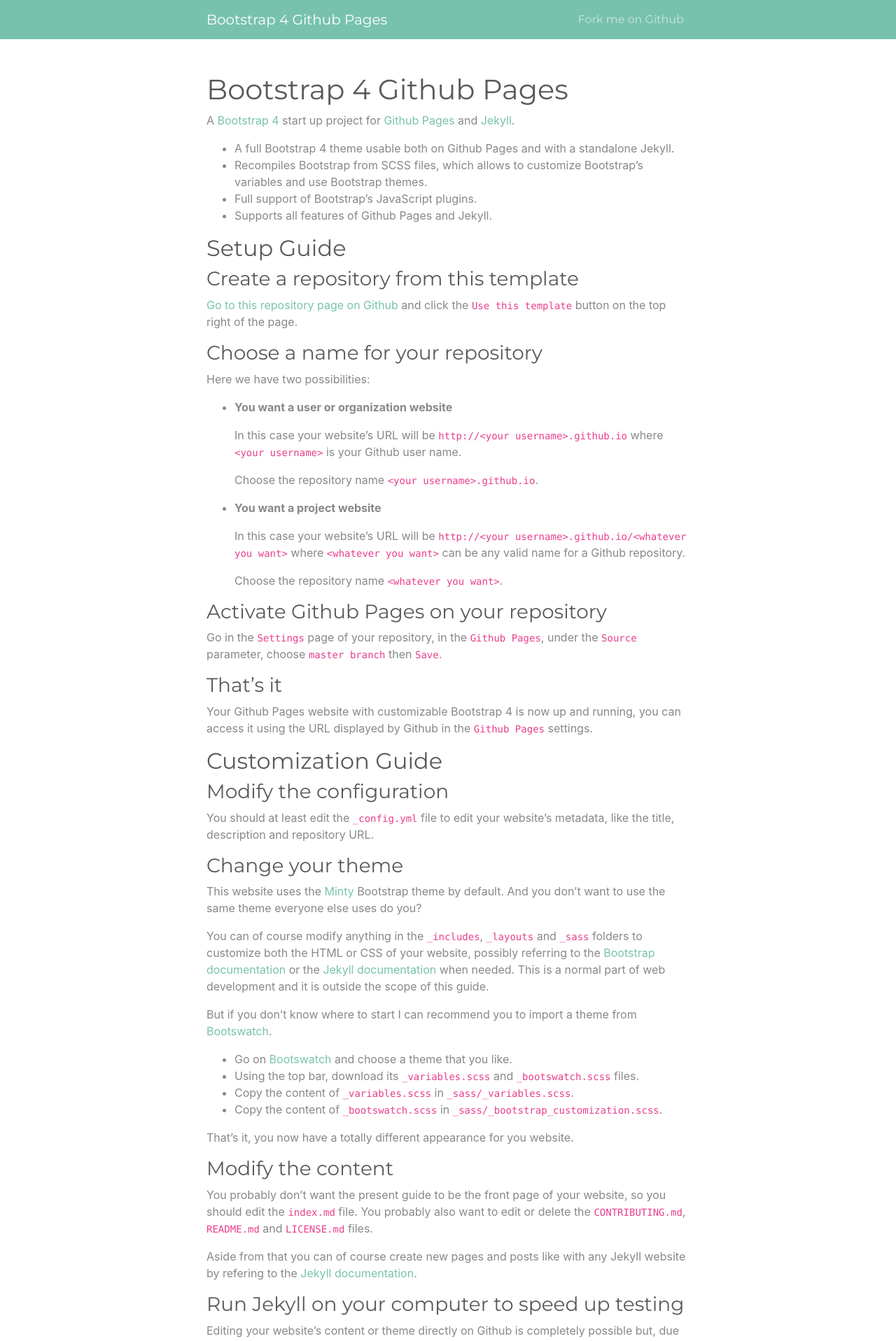
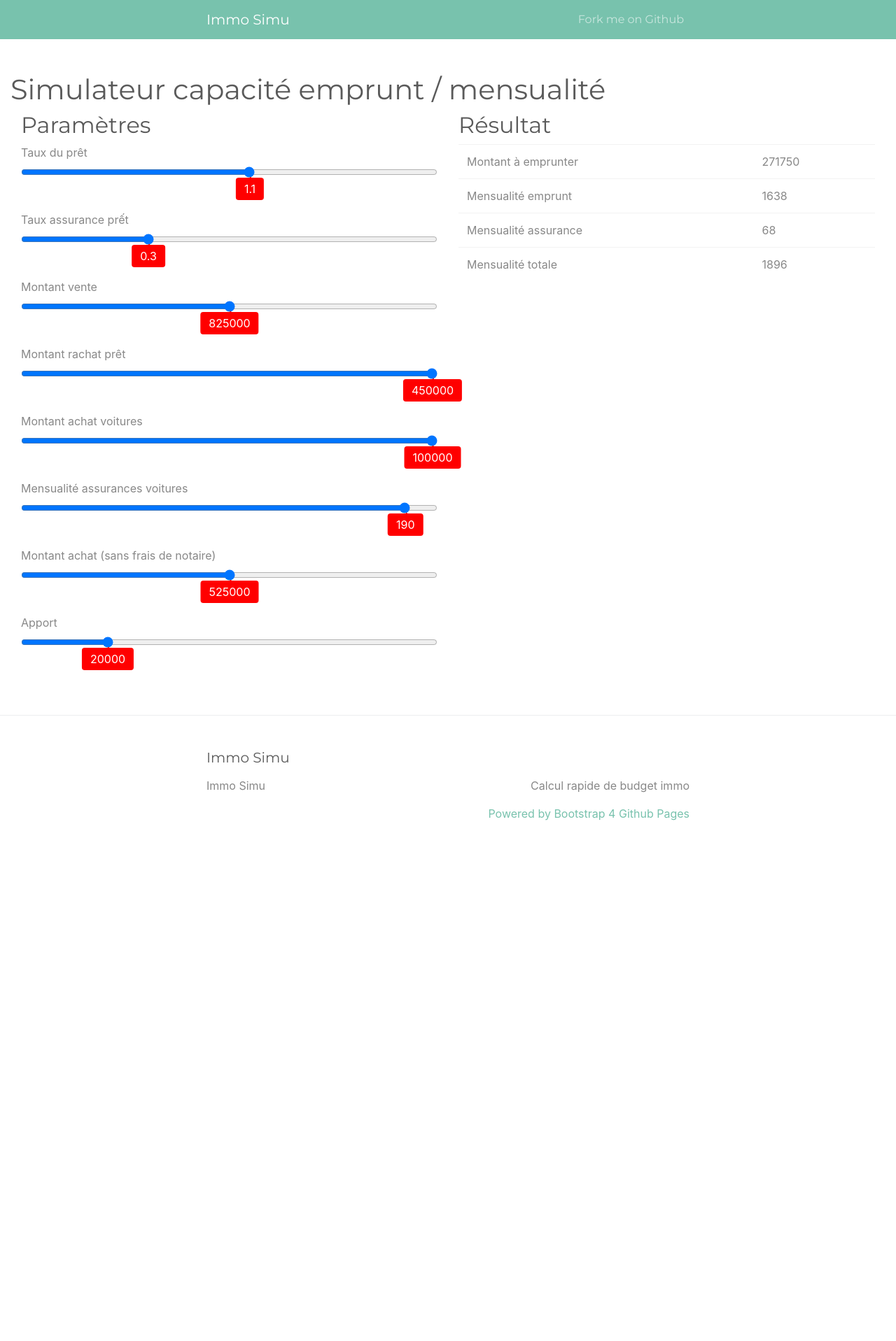
Before and after one commit to BrunoSpy/immosimu, a Jekyll site: the page built from index.md, in a window 1280 px wide. Shown: the top 1917 px of the page at 70% size. Built offline with Jekyll 4.4.1, drawn with Linux system fonts in a browser that asks for light colours; after the commit the page ends 1239 px from its top, so only the background shows below that; some of the changed text lies outside the part shown.

Commit message:
First version

```diff
--- a/_config.yml
+++ b/_config.yml
@@ -13,10 +13,10 @@
 # you will see them accessed via {{ site.title }}, {{ site.email }}, and so on.
 # You can create any custom variable you would like, and they will be accessible
 # in the templates via {{ site.myvariable }}.
-title: Bootstrap 4 Github Pages
+title: Immo Simu
 email: ""
 description: >- # this means to ignore newlines until "baseurl:"
-  A Bootstrap 4 start up project for Jekyll and Github Pages
+  Calcul rapide de budget immo
 #baseurl: "" # the subpath of your site, e.g. /blog
 #url: "" # the base hostname & protocol for your site, e.g. http://example.com
 #twitter_username: jekyllrb
--- a/_includes/head.html
+++ b/_includes/head.html
@@ -4,7 +4,9 @@
   <meta name="viewport" content="width=device-width, initial-scale=1">
   {%- seo -%}
   <link rel="stylesheet" href="{{ "/assets/main.css" | relative_url }}">
+ <link rel="stylesheet" href="{{ "/assets/custom.css" | relative_url }}">
   {%- feed_meta -%}
   <script src="{{ "/assets/javascript/bootstrap/jquery.min.js" | relative_url }}"></script>
   <script src="{{ "/assets/javascript/bootstrap/bootstrap.bundle.min.js" | relative_url }}"></script>
+  <script src="{{ "/assets/javascript/main.js" | relative_url }}"></script>
 </head>
--- a/_layouts/default.html
+++ b/_layouts/default.html
@@ -8,7 +8,7 @@
     {%- include header.html -%}
 
     <div class="py-5">
-      <div class="container page-content">
+      <div class="container-fluid page-content">
           {{ content }}
       </div>
     </div>
--- /dev/null
+++ b/assets/custom.css
@@ -0,0 +1,25 @@
+.range-wrap {
+    position: relative;
+    margin: 0 auto 3rem;
+}
+.range {
+    width: 100%;
+}
+.bubble {
+    background: red;
+    color: white;
+    padding: 4px 12px;
+    position: absolute;
+    border-radius: 4px;
+    left: 50%;
+    transform: translateX(-50%);
+}
+.bubble::after {
+    content: "";
+    position: absolute;
+    width: 2px;
+    height: 2px;
+    background: red;
+    top: -1px;
+    left: 50%;
+}
--- /dev/null
+++ b/assets/javascript/main.js
@@ -0,0 +1,69 @@
+
+$(document).ready(function() {
+
+    //default values
+    $("#formRate").val("1.1");
+    $("#formAssurRate").val("0.3");
+    $("#formAssurVoitures").val("190");
+    $("#formVoitures").val("100000");
+    $("#formRachat").val("450000");
+    $("#formApport").val("20000");
+
+    const allRanges = document.querySelectorAll(".range-wrap");
+    allRanges.forEach(wrap => {
+        const range = wrap.querySelector(".form-control-range");
+        const bubble = wrap.querySelector(".bubble");
+
+        range.addEventListener("input", () => {
+            setBubble(range, bubble);
+            compute();
+        });
+        setBubble(range, bubble);
+        compute();
+    });
+
+    function setBubble(range, bubble) {
+        const val = range.value;
+        const min = range.min ? range.min : 0;
+        const max = range.max ? range.max : 100;
+        const newVal = Number(((val - min) * 100) / (max - min));
+        bubble.innerHTML = val;
+
+        // Sorta magic numbers based on size of the native UI thumb
+        bubble.style.left = `calc(${newVal}% + (${8 - newVal * 0.15}px))`;
+    }
+
+    function compute() {
+            let rate = parseFloat($("#formRate").val());
+            let assurRate = parseFloat($("#formAssurRate").val());
+            let vente = parseFloat($("#formVente").val());
+            let rachat = parseFloat($("#formRachat").val());
+            let voitures = parseFloat($("#formVoitures").val());
+            let assurVoitures = parseFloat($("#formAssurVoitures").val());
+            let achat = parseFloat($("#formAchat").val());
+            let apport = parseFloat($("#formApport").val());
+
+            //frais de notaires : ~7% + 5000 caution et dossier
+            let achatNet = achat * 1.07 + 5000;
+
+            let montantEmprunt = achatNet - (vente - rachat) + voitures - apport;
+
+            let t = rate/100;
+
+            //sur 15 ans
+            let mensualite = (montantEmprunt * t/12)/(1 - Math.pow(1+t/12, -12 * 15));
+
+            let mensualiteAssur = (montantEmprunt * assurRate/100)/12;
+
+            $("#montant").text(montantEmprunt.toFixed(0));
+
+            $("#result").text(mensualite.toFixed(0));
+
+            $("#monthAssur").text(mensualiteAssur.toFixed(0));
+
+            $("#total").text((mensualite+mensualiteAssur+assurVoitures).toFixed(0));
+
+    }
+
+
+});
--- a/index.md
+++ b/index.md
@@ -1,108 +1,73 @@
 ---
 layout: page
-title: Bootstrap 4 Github Pages
+title: Simulateur capacité emprunt / mensualité
 ---
+<div class="container-fluid">
+<div class="row">
+<div class="col">
+<h2>Paramètres</h2>
+<form>
+<div class="form-group range-wrap">
+<label for="formRate">Taux du prêt</label>
+<input type="range" class="form-control-range" id="formRate" min="0" max="2" step="0.1">
+<output class="bubble"></output>
+</div>
 
-A [Bootstrap 4](https://getbootstrap.com/) start up project for [Github Pages](https://pages.github.com/) and [Jekyll](https://jekyllrb.com/).
+<div class="form-group range-wrap">
+<label for="formAssurRate">Taux assurance prết</label>
+<input type="range" class="form-control-range" id="formAssurRate" min="0" max="1" step="0.1">
+<output class="bubble"></output>
+</div>
 
-* A full Bootstrap 4 theme usable both on Github Pages and with a standalone Jekyll.
-* Recompiles Bootstrap from SCSS files, which allows to customize Bootstrap's variables and use Bootstrap themes.
-* Full support of Bootstrap's JavaScript plugins.
-* Supports all features of Github Pages and Jekyll.
+<div class="form-group range-wrap">
+<label for="formVente">Montant vente</label>
+<input type="range" class="form-control-range" id="formVente" min="750000" max="900000" step="5000">
+<output class="bubble"></output>
+</div>
 
-## Setup Guide
+<div class="form-group range-wrap">
+<label for="formRachat">Montant rachat prêt</label>
+<input type="range" class="form-control-range" id="formRachat" min="350000" max="450000" step="5000">
+<output class="bubble"></output>
+</div>
 
-### Create a repository from this template
+<div class="form-group range-wrap">
+<label for="formVoitures">Montant achat voitures</label>
+<input type="range" class="form-control-range" id="formVoitures" min="50000" max="100000" step="1000">
+<output class="bubble"></output>
+</div>
 
-[Go to this repository page on Github](https://github.com/nicolas-van/bootstrap-4-github-pages) and click the `Use this template` button on the top right of the page.
+<div class="form-group range-wrap">
+<label for="formAssurVoitures">Mensualité assurances voitures</label>
+<input type="range" class="form-control-range" id="formAssurVoitures" min="50" max="200" step="10">
+<output class="bubble"></output>
+</div>
 
-### Choose a name for your repository
+<div class="form-group range-wrap">
+<label for="formAchat">Montant achat (sans frais de notaire)</label>
+<input type="range" class="form-control-range" id="formAchat" min="400000" max="650000" step="5000">
+<output class="bubble"></output>
+</div>
 
-Here we have two possibilities:
+<div class="form-group range-wrap">
+<label for="formApport">Apport</label>
+<input type="range" class="form-control-range" id="formApport" min="0" max="100000" step="5000">
+<output class="bubble"></output>
+</div>
 
-* **You want a user or organization website**
+</form>
+</div>
+<div class="col">
+<h2>Résultat</h2>
+<table class="table">
+<tr><td>Montant à emprunter</td><td><span id="montant"></span></td></tr>
+<tr>
+<td>Mensualité emprunt</td><td><span id="result"></span></td>
+</tr>
+<tr><td>Mensualité assurance</td><td><span id="monthAssur"></span></td></tr>
+<tr><td>Mensualité totale</td><td><span id="total"></span></td></tr>
+</table>
 
-  In this case your website's URL will be `http://<your username>.github.io` where `<your username>` is your Github user name.
-
-  Choose the repository name `<your username>.github.io`.
-
-* **You want a project website**
-
-  In this case your website's URL will be `http://<your username>.github.io/<whatever you want>` where `<whatever you want>` can be any valid name for a Github repository.
-
-  Choose the repository name `<whatever you want>`.
-
-### Activate Github Pages on your repository
-
-Go in the `Settings` page of your repository, in the `Github Pages`, under the `Source` parameter, choose `master branch` then `Save`.
-
-### That's it
-
-Your Github Pages website with customizable Bootstrap 4 is now up and running, you can access it using the URL displayed by Github in the `Github Pages` settings.
-
-## Customization Guide
-
-### Modify the configuration
-
-You should at least edit the `_config.yml` file to edit your website's metadata, like the title, description and repository URL.
-
-### Change your theme
-
-This website uses the [Minty](https://bootswatch.com/minty/) Bootstrap theme by default. And you don't want to use the same theme everyone else uses do you?
-
-You can of course modify anything in the `_includes`, `_layouts` and `_sass` folders to customize both the HTML or CSS of your website, possibly referring to the [Bootstrap documentation](https://getbootstrap.com/) or the [Jekyll documentation](https://jekyllrb.com/) when needed. This is a normal part of web development and it is outside the scope of this guide.
-
-But if you don't know where to start I can recommend you to import a theme from [Bootswatch](https://bootswatch.com/).
-
-* Go on [Bootswatch](https://bootswatch.com/) and choose a theme that you like.
-* Using the top bar, download its `_variables.scss` and `_bootswatch.scss` files.
-* Copy the content of `_variables.scss` in `_sass/_variables.scss`.
-* Copy the content of `_bootswatch.scss` in `_sass/_bootstrap_customization.scss`.
-
-That's it, you now have a totally different appearance for you website.
-
-### Modify the content
-
-You probably don't want the present guide to be the front page of your website, so you should edit the `index.md` file. You probably also want to edit or delete the `CONTRIBUTING.md`, `README.md` and `LICENSE.md` files.
-
-Aside from that you can of course create new pages and posts like with any Jekyll website by refering to the [Jekyll documentation](https://jekyllrb.com/).
-
-### Run Jekyll on your computer to speed up testing
-
-Editing your website's content or theme directly on Github is completely possible but, due to the time Github Pages takes to update your website, it will probably be much more effective to work using a local Jekyll installation.
-
-To do so:
-
-* Install the [requirements for Jekyll](https://jekyllrb.com/docs/installation/).
-* Type `bundle install` at the root of your project to install the necessary Ruby dependencies.
-* Type `bundle exec jekyll serve` to launch the test Jekyll web server that will re-compile your work if you edit it.
-* You can then open `http://localhost:4000` in your web browser to see your work-in-progress website.
-
-Please note that, to ensure maximum compatibility with Github Pages, the `Gemfile` of this project references the `github-pages` gem, not Jekyll directly. This implies some differences in behavior compared to the official documentation of Jekyll.
-
-## Known issues
-
-* Bootstrap 4 should normally be post-processed using [Autoprefixer](https://github.com/postcss/autoprefixer). Even if it is possible to use autoprefixer with Jekyll, it is not possible with a classic Github Pages installation without adding some kind of pre-processing before publication. Since this project mostly aims compatibility with Github Pages I prefer to keep it that way. The consequences of this choice is that some Bootstrap features could not work as expected on older browsers.
-
-## How to contribute
-
-Like this project ? [Consider adding a star on Github](https://github.com/nicolas-van/bootstrap-4-github-pages).
-
-[You can also see the contribution guide](https://github.com/nicolas-van/bootstrap-4-github-pages/blob/master/CONTRIBUTING.md).
-
-## Websites using Bootstrap 4 Github Pages
-
-* [My personal blog](https://nicolas-van.github.io/)
-* [the wavelet's profile](https://thewavelet.github.io/)
-* [roseblood.github.io](https://roseleblood.github.io/)
-* [colemannick.github.io](https://colemannick.github.io/)
-* [Betty and the Blushtones](http://bettyandtheblushtones.co.uk/)
-* [borislouis.github.io](https://borislouis.github.io/)
-* [dariusnwadike.github.io](https://dariusnwadike.github.io/)
-
-## Other Github Pages related projects
-
-I'm a fan of Github Pages for the possibilities it offers to anyone to publish a website for free. I have multiple projects that could be of interest if that's your case too:
-
-* [Easy Markdown to Github Pages](https://nicolas-van.github.io/easy-markdown-to-github-pages/)
-* [Parcel Github Pages Boilerplate](https://github.com/nicolas-van/parcel-github-pages-boilerplate)
+</div>
+</div>
+</div>
```
